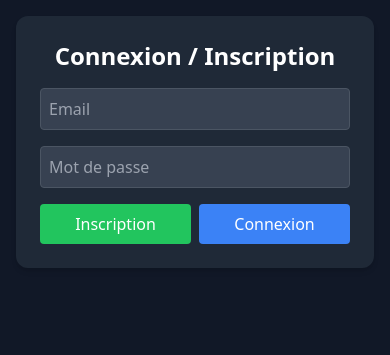
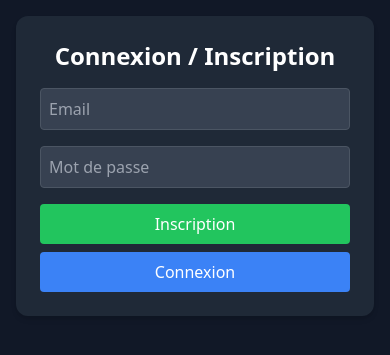
Before and after one commit to haudefa/pwa-objectif, a Flask app: page / in a window 390 px wide. Shown: the top 355 px of the page. Run offline with Flask 3, Linux system fonts and the light colour scheme; some libraries are stand-ins or nearby versions.

Commit message:
Update v2 dream dash pro

```diff
--- a/templates/index.html
+++ b/templates/index.html
@@ -12,7 +12,7 @@
     <h2 class="text-2xl font-bold text-center text-white">Connexion / Inscription</h2>
     <input id="email" type="email" placeholder="Email" class="w-full p-2 rounded bg-gray-700 text-white border border-gray-600 placeholder-gray-400" />
     <input id="password" type="password" placeholder="Mot de passe" class="w-full p-2 rounded bg-gray-700 text-white border border-gray-600 placeholder-gray-400" />
-    <div class="flex gap-2">
+    <div class="flex flex-col sm:flex-row gap-2">
       <button onclick="signup()" class="w-full bg-green-500 text-white p-2 rounded hover:bg-green-600">Inscription</button>
       <button onclick="login()" class="w-full bg-blue-500 text-white p-2 rounded hover:bg-blue-600">Connexion</button>
     </div>
```
